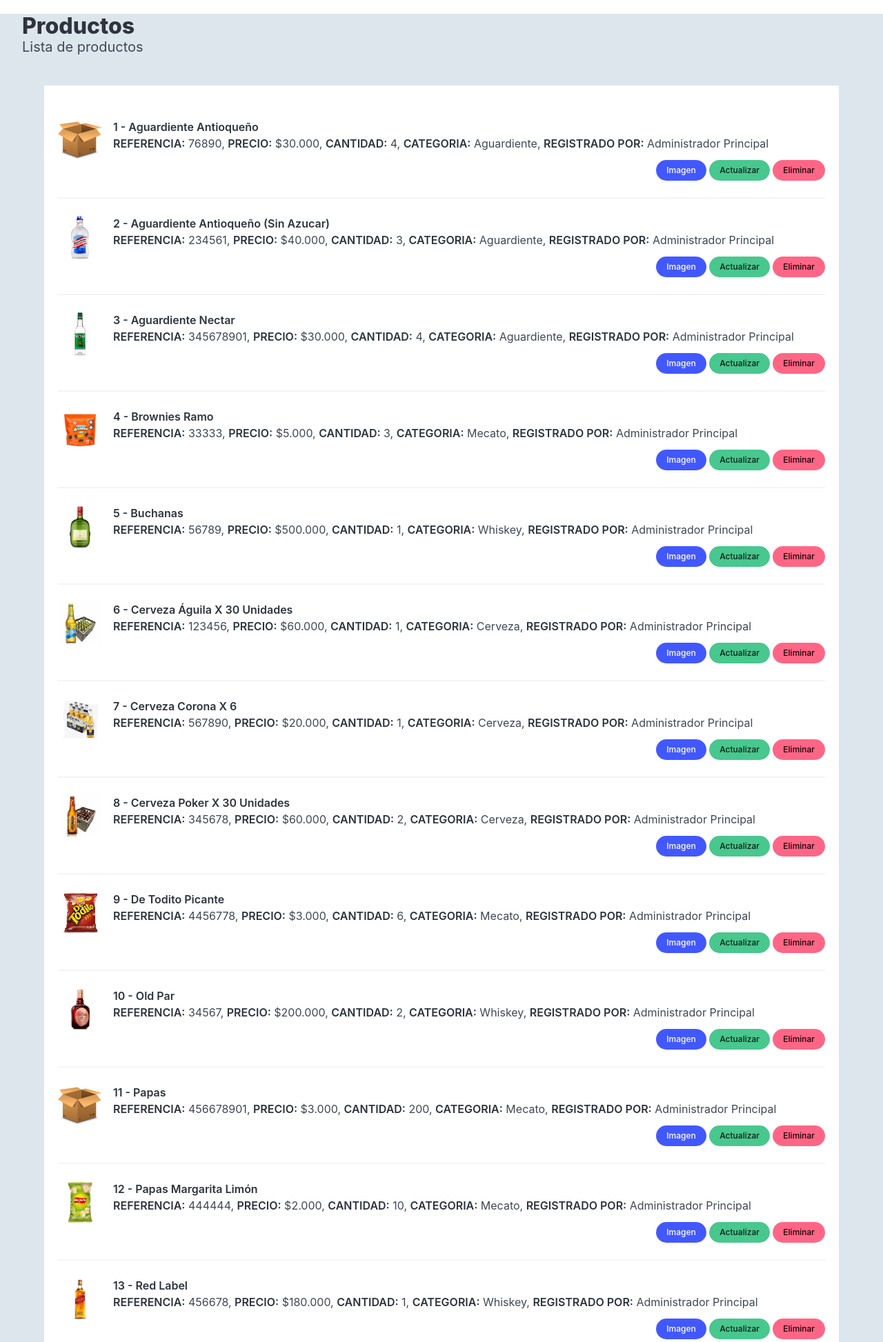
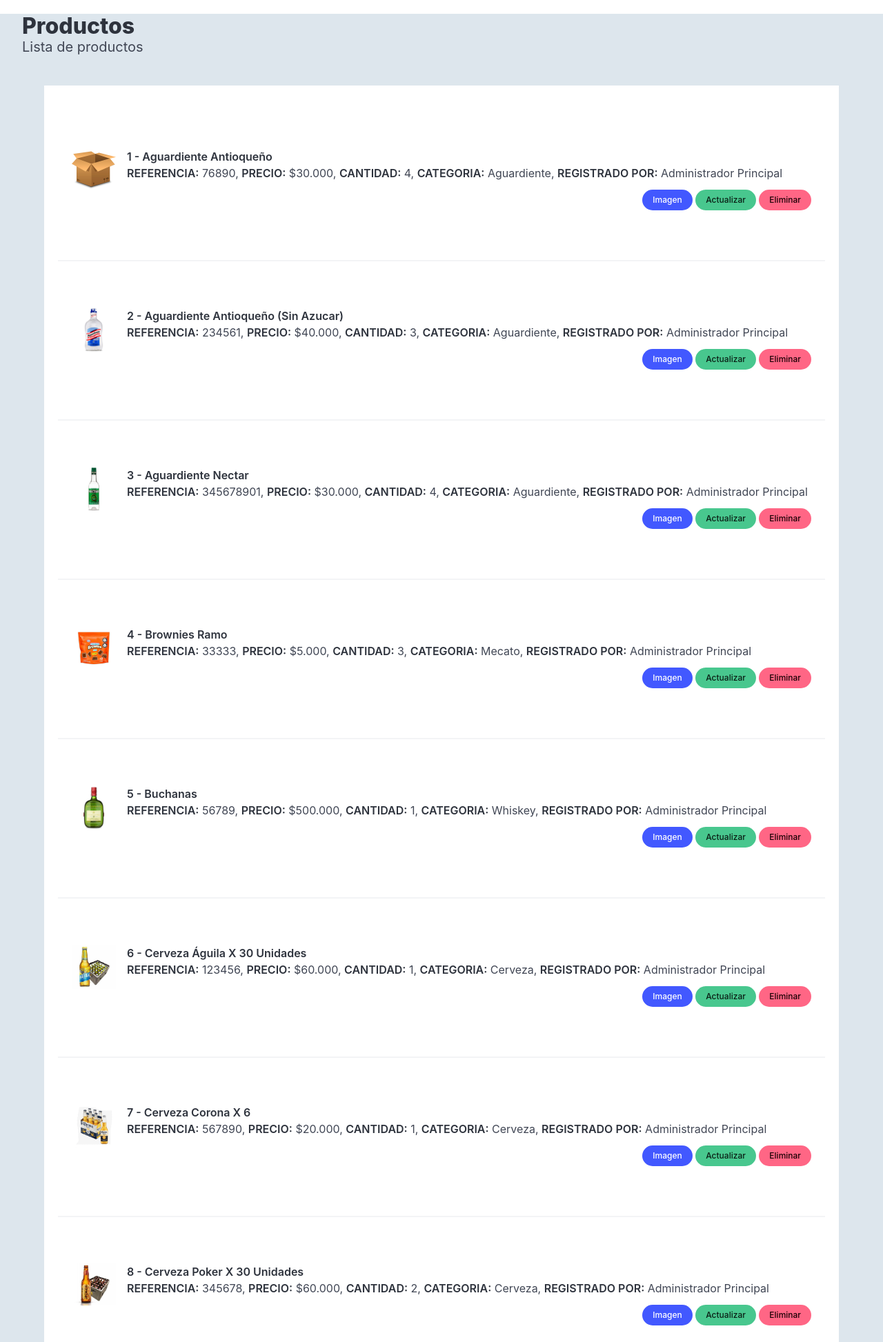
Before and after one commit to JohanRodriguez007/Proyecto-Donde-Deya-V2.2, a PHP site: template vistas/product_list.php in a window 1280 px wide. Shown: the top 1946 px of the page at 69% size. Run offline with PHP 8.4, Linux system fonts and the light colour scheme; the template is opened without the code that fills it, so the values that code supplies are empty; data comes from the database, SQL or seed files in the repository.

Commit message:
Add files via upload

```diff
--- a/php/producto_lista.php
+++ b/php/producto_lista.php
@@ -50,7 +50,7 @@ if ($total >= 1 && $pagina <= $Npaginas) {
     $pag_inicio = $inicio + 1;
     foreach ($datos as $rows) {
         $tabla .= '
-            <article class="media">
+            <div class="media pb-6 pt-6 has-background-white custom-container">
                 <figure class="media-left">
                     <p class="image is-64x64">';
                     if (is_file("./img/producto/" . $rows['producto_foto'])) {
@@ -73,7 +73,7 @@ if ($total >= 1 && $pagina <= $Npaginas) {
                         <a href="' . $url . $pagina . '&product_id_del=' . $rows['producto_id'] . '" class="button is-danger is-rounded is-small is-responsive">Eliminar</a>
                     </div>
                 </div>
-            </article>
+            </div>
             <hr>';
         $contador++;
     }
```
